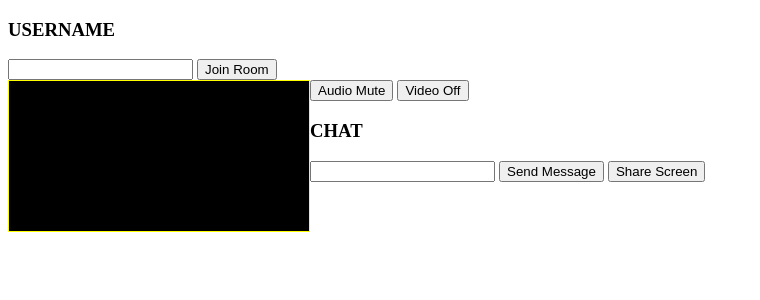
After one commit to igoo-Y/busker_pipenv, a Django app: page /broadcasts/main in a window 1280 px wide. The commit adds this page. Shown: the top 300 px of the page, without its empty margins (0-760 px from the left). Run offline with Django 3.2, Linux system fonts and the light colour scheme.

Commit message:
webSocket

```diff
--- /dev/null
+++ b/broadcasts/routing.py
@@ -0,0 +1,4 @@
+from django.urls import re_path
+from . import consumers
+
+websocket_urlpatterns = [re_path(r"", consumers.ChatConsumer.as_asgi())]
--- a/broadcasts/urls.py
+++ b/broadcasts/urls.py
@@ -3,4 +3,7 @@ from . import views
 
 app_name = "broadcasts"
 
-urlpatterns = [path("", views.home, name="home")]
+urlpatterns = [
+    path("", views.home, name="home"),
+    path("main", views.main_view, name="main"),
+]
--- a/broadcasts/views.py
+++ b/broadcasts/views.py
@@ -3,3 +3,8 @@ from django.shortcuts import render
 
 def home(request):
     return render(request, "broadcasts/home.html")
+
+
+def main_view(request):
+    context = {}
+    return render(request, "broadcasts/main.html", context=context)
--- a/config/settings.py
+++ b/config/settings.py
@@ -125,6 +125,8 @@ USE_TZ = True
 
 STATIC_URL = "/static/"
 
+STATICFILES_DIRS = [os.path.join(BASE_DIR, "static")]
+
 # Default primary key field type
 # https://docs.djangoproject.com/en/3.2/ref/settings/#default-auto-field
 
@@ -133,3 +135,5 @@ DEFAULT_AUTO_FIELD = "django.db.models.BigAutoField"
 ASGI_APPLICATION = "config.asgi.application"
 
 AUTH_USER_MODEL = "users.User"
+
+CHANNEL_LAYERS = {"default": {"BACKEND": "channels.layers.InMemoryChannelLayer"}}
--- /dev/null
+++ b/static/css/main.css
@@ -0,0 +1,15 @@
+.video-grid-container {
+    display: grid;
+    grid-template-columns: repeat(3, 1fr);
+    background-color: black;
+}
+
+.main-grid-container {
+    display: grid;
+    grid-template-columns: 60% 20%;
+}
+
+video {
+    border: 1px solid yellow;
+    background-color: black;
+}
--- /dev/null
+++ b/static/js/main.js
@@ -0,0 +1,59 @@
+console.log('in main.js')
+
+var usernameInput = document.querySelector('#username');
+var btnJoin = document.querySelector('#btn-join');
+
+var username;
+
+var webSocket;
+
+function webSocketOnMessage(event){
+    var parsedData = JSON.parse(event.data);
+    var message = parsedData['message'];
+
+    console.log('message', message)
+}
+
+btnJoin.addEventListener('click', () => {
+    username = usernameInput.value;
+
+    console.log('username', username)
+
+    if(username == ''){
+        return;
+    }
+
+    usernameInput.value = '';
+    usernameInput.disabled = true;
+    usernameInput.style.visibilty = 'hidden';
+
+    btnJoin.disabled = true;
+    btnJoin.style.visibilty = 'hidden';
+
+    var labelUsername = document.querySelector('#label-username');
+    labelUsername.innerHTML = username;
+
+    var loc = window.location;
+    var wsStart = 'ws://';
+
+    if(loc.protocol == 'https'){
+        wsStart = 'wss://';
+    }
+
+    var endPoint = wsStart + loc.host + loc.pathname;
+
+    console.log('endPoint', endPoint);
+
+    webSocket = new WebSocket(endPoint);
+
+    webSocket.addEventListener('open', (e) => {
+        console.log('Connection Opened!')
+    });
+    webSocket.addEventListener('message', webSocketOnMessage);
+    webSocket.addEventListener('close', (e) => {
+        console.log('Connection Closed!')
+    });
+    webSocket.addEventListener('error', (e) => {
+        console.log('Error Occured!')
+    });
+});
--- /dev/null
+++ b/templates/broadcasts/main.html
@@ -0,0 +1,43 @@
+{% load static %}
+<!DOCTYPE html>
+<html lang="en">
+<head>
+    <meta charset="UTF-8">
+    <meta http-equiv="X-UA-Compatible" content="IE=edge">
+    <meta name="viewport" content="width=device-width, initial-scale=1.0">
+    <title>Document</title>
+    <link rel="stylesheet" href="{% static 'css/main.css' %}" type="text/css">
+</head>
+<body>
+<h3 id="label-username">USERNAME</h3>
+<div>
+    <input type="text" id="username">
+    <button id="btn-join">Join Room</button>
+</div>
+
+<div class="main-grid-container">
+    <div id="video-container">
+        <div>
+            <video id="local-video" style="float: left;" autoplay playsinline></video>
+            <button id="btn-toggle-audio">Audio Mute</button>
+            <button id="btn-toggle-video">Video Off</button>
+        </div>
+        <div id="chat">
+            <h3>CHAT</h3>
+            <div id="messages">
+                <ul id="message-list"></ul>
+            </div>
+
+            <div>
+                <input id="msg">
+                <button id="btn-send-msg">Send Message</button>
+                <button id="btn-share-screen">Share Screen</button>
+            </div>
+        </div>
+    </div>
+</div>
+
+
+<script type="text/javascript" src="{% static 'js/main.js' %}"></script>
+</body>
+</html>
--- a/templates/partials/nav.html
+++ b/templates/partials/nav.html
@@ -2,7 +2,7 @@
 <ul>
     {% if user.is_authenticated %}
     <li>
-        {{user.username}}
+        {{user.nickname}}
         <a href="{% url 'users:logout' %}">Logout</a>
     </li>
     <li>
```
Also changed, not shown: broadcasts/consumers.py (added, +30 -0 lines), config/asgi.py (+6 -1 lines).
